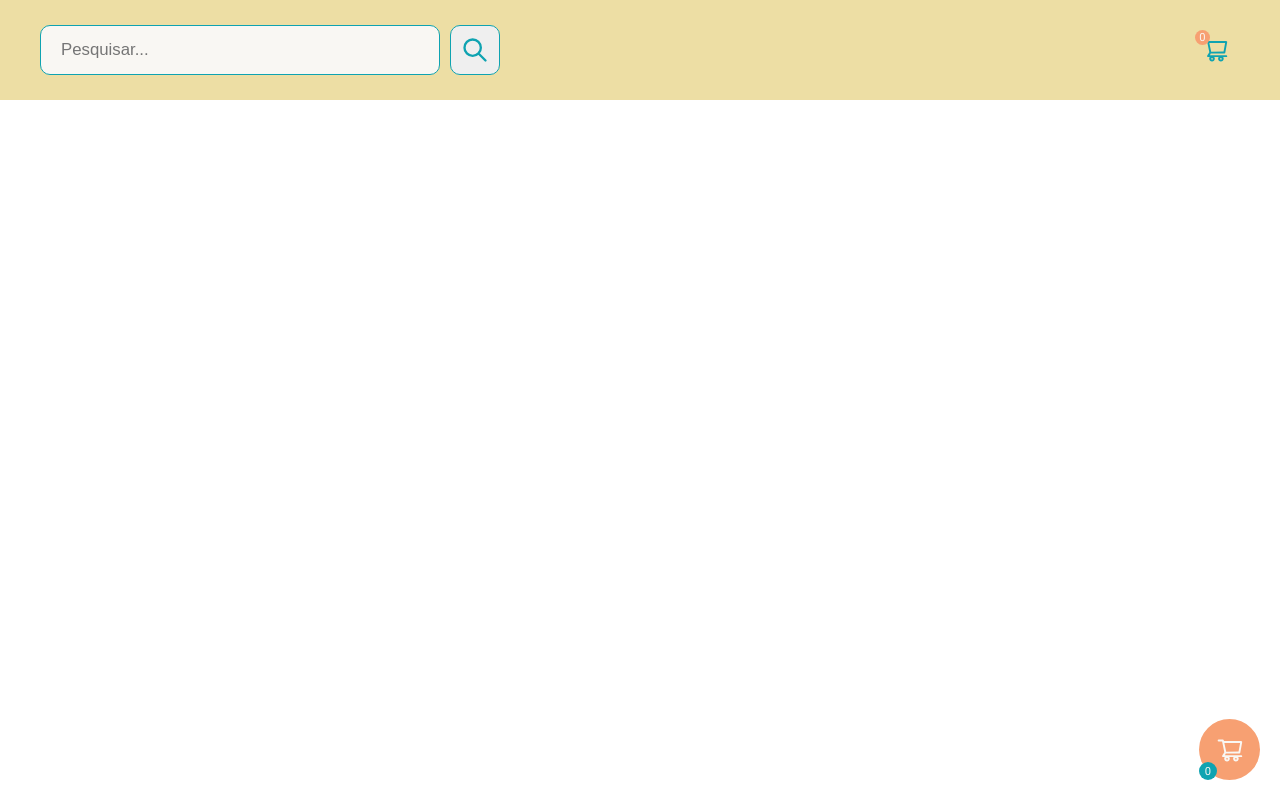
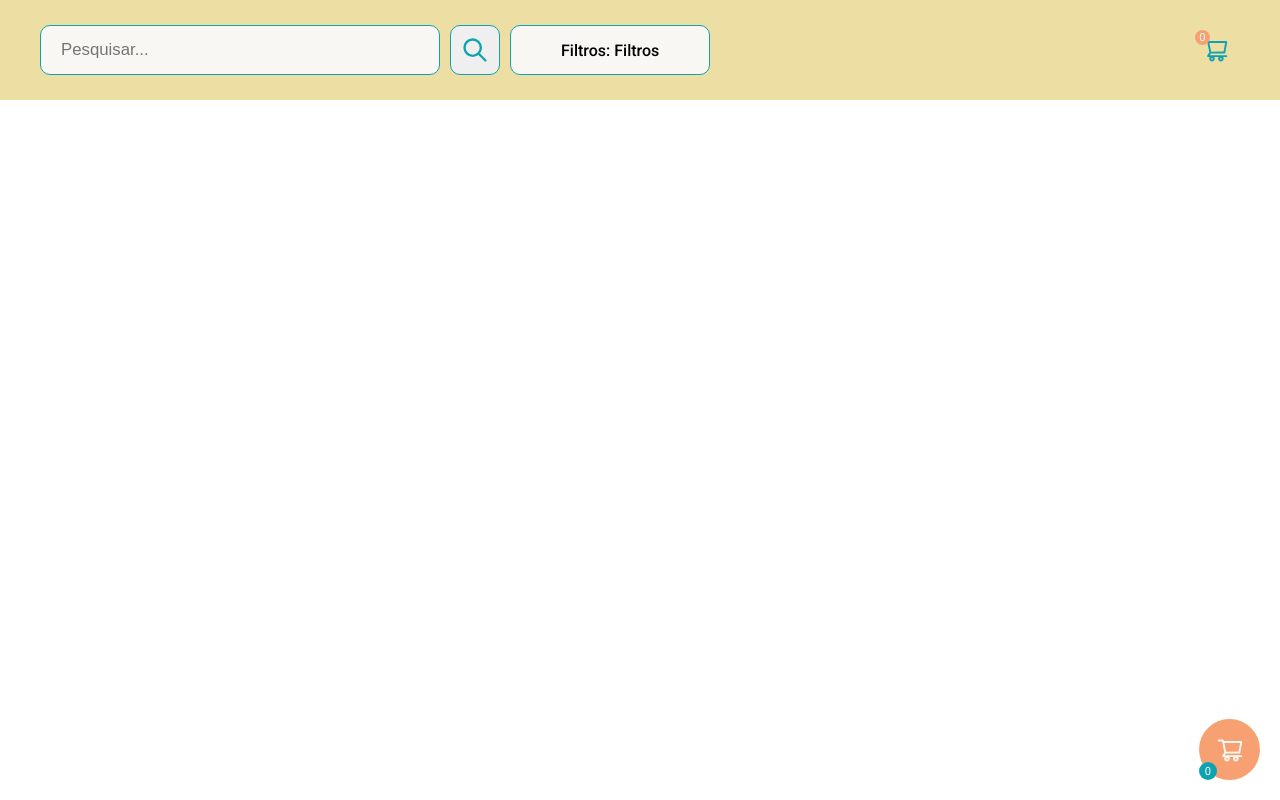
Before and after one commit to felipe-AGomes/mercadolivre-shopping-cart, a Next.js app: page / in a window 1280 px wide. Built offline with nearby package versions, Linux system fonts and the light colour scheme.

Commit message:
feat: add filtrage on header

```diff
--- a/src/components/GridProducts/index.tsx
+++ b/src/components/GridProducts/index.tsx
@@ -1,13 +1,16 @@
 import useAppContext from '@/hooks/useAppContext';
 import ProductItem from '../ProductItem';
 import S from './GridProducts.module.css';
+import { ProductProps } from '@/@types';
 
 export default function GridProducts() {
 	const { products } = useAppContext();
+	const results = products?.results;
 
 	return (
 		<div className={S.products__contain}>
-			{products.map((product) => {
+			{results &&
+				results.map((product) => {
 					return (
 						<ProductItem
 							key={product.id}
--- a/src/components/HeaderPage/HeaderPage.module.css
+++ b/src/components/HeaderPage/HeaderPage.module.css
@@ -4,7 +4,6 @@
 	justify-content: center;
 
 	position: fixed;
-	top: 0;
 	left: 0;
 	z-index: 1;
 	height: 100px;
@@ -62,6 +61,49 @@
 	border: solid 1px var(--blue);
 }
 
+.sort__contain {
+	display: flex;
+	align-items: center;
+	justify-content: center;
+
+	position: relative;
+	background: var(--background);
+	padding: 0 50px;
+	border: solid 1px var(--blue);
+	height: 50px;
+	border-radius: 10px;
+	cursor: pointer;
+}
+
+.sort__contain h3 {
+	font-size: 1rem;
+	font-weight: 500;
+	white-space: nowrap;
+}
+
+.sort__contain ul {
+	display: flex;
+	align-items: center;
+	justify-content: center;
+	flex-direction: column;
+
+	position: absolute;
+	top: 50px;
+	width: max-content;
+	background: inherit;
+	border-top: solid 1px var(--blue);
+	padding-top: 20px;
+	width: 100%;
+}
+
+.sort__contain ul li {
+	font-size: 1rem;
+	font-weight: 500;
+	list-style: none;
+	margin-bottom: 20px;
+	cursor: pointer;
+}
+
 @media (min-width: 700px) {
 	.header__contain {
 		justify-content: space-between;
--- a/src/components/HeaderPage/index.tsx
+++ b/src/components/HeaderPage/index.tsx
@@ -1,3 +1,4 @@
+'use client';
 import { HiOutlineSearch } from 'react-icons/hi';
 import { AiOutlineShoppingCart } from 'react-icons/ai';
 
@@ -7,17 +8,23 @@ import CartNumber from '../CartNumber';
 import useAppContext from '@/hooks/useAppContext';
 import useHandleSubmit from '@/hooks/useHandleSubmit';
 import S from './HeaderPage.module.css';
+import { useState } from 'react';
 
 export default function HeaderPage() {
 	const { register, handleSubmit, reset } = useForm<SearchProductsInput>({
 		defaultValues: { query: '' },
 	});
-	const { searchProductsSubmit } = useHandleSubmit();
-	const { cartIsOpen, setCartIsOpen } = useAppContext();
+	const { searchProductsSubmit, addSort } = useHandleSubmit();
+	const { cartIsOpen, products, setCartIsOpen } = useAppContext();
+	const [filterOpen, setFilterOpen] = useState(false);
 
 	const onSubmit = (data: SearchProductsInput) => {
 		searchProductsSubmit(data);
 		reset();
+	};
+
+	const handleFilterOpen = () => {
+		setFilterOpen(!filterOpen);
 	};
 
 	return (
@@ -35,6 +42,27 @@ export default function HeaderPage() {
 				<button type='submit'>
 					<HiOutlineSearch size={28} />
 				</button>
+
+				<div
+					className={S.sort__contain}
+					onClick={handleFilterOpen}
+				>
+					<h3>Filtros: {products?.sort ? products.sort.name : 'Filtros'}</h3>
+					{products?.available_sorts && filterOpen && (
+						<ul>
+							{products.available_sorts.map((sort) => {
+								return (
+									<li
+										key={sort.id}
+										onClick={() => addSort(sort.id)}
+									>
+										{sort.name}
+									</li>
+								);
+							})}
+						</ul>
+					)}
+				</div>
 			</form>
 			<div
 				className={`${S.cartIcon__contain} ${cartIsOpen ? S.active : ''}`}
--- a/src/context/AppContext.tsx
+++ b/src/context/AppContext.tsx
@@ -7,13 +7,27 @@ type Props = {
 	children: React.ReactNode;
 };
 
+type ApiResponse = {
+	site_id: string;
+	country_default_time_zone: string;
+	query: string;
+	paging: any;
+	results: ProductProps[];
+	sort: Record<string, string>;
+	available_sorts: [Record<string, string>];
+	filters: [Record<string, string>];
+	available_filters: [Record<string, string>];
+};
+
 type AppContextProps = {
 	cartItems: ProductProps[] | [];
 	cartIsOpen: boolean;
 	windowWIdth: number;
-	products: ProductProps[] | [];
+	currentQuery: string;
+	products: ApiResponse | null;
+	setCurrentQuery: (newValue: string) => void;
 	setCartItems: (newValue: ProductProps[] | []) => void;
-	setProducts: (newValue: ProductProps[] | []) => void;
+	setProducts: (newValue: ApiResponse | null) => void;
 	setWindowWidth: (newValue: number) => void;
 	setCartIsOpen: (newValue: boolean) => void;
 };
@@ -21,8 +35,10 @@ type AppContextProps = {
 export const AppContext = createContext<AppContextProps>({
 	cartIsOpen: false,
 	windowWIdth: 0,
-	products: [],
+	products: null,
 	cartItems: [],
+	currentQuery: '',
+	setCurrentQuery() {},
 	setCartItems() {},
 	setProducts() {},
 	setCartIsOpen() {},
@@ -32,8 +48,9 @@ export const AppContext = createContext<AppContextProps>({
 export default function AppContextProvider({ children }: Props) {
 	const [cartIsOpen, setCartIsOpen] = useState(false);
 	const [windowWIdth, setWindowWidth] = useState<number>(0);
-	const [products, setProducts] = useState<ProductProps[] | []>([]);
+	const [products, setProducts] = useState<ApiResponse | null>(null);
 	const [cartItems, setCartItems] = useState<ProductProps[] | []>([]);
+	const [currentQuery, setCurrentQuery] = useState<string>('');
 
 	return (
 		<AppContext.Provider
@@ -42,6 +59,8 @@ export default function AppContextProvider({ children }: Props) {
 				cartIsOpen,
 				windowWIdth,
 				products,
+				currentQuery,
+				setCurrentQuery,
 				setCartItems,
 				setCartIsOpen,
 				setWindowWidth,
--- a/src/hooks/useHandleSubmit.ts
+++ b/src/hooks/useHandleSubmit.ts
@@ -1,16 +1,34 @@
+'use client';
+
 import { ProductProps, SearchProductsInput } from '@/@types';
 import useAppContext from './useAppContext';
+import { NextRouter, useRouter } from 'next/router';
+import { useEffect } from 'react';
 
 export default function useHandleSubmit() {
+	const { currentQuery, setCurrentQuery } = useAppContext();
+
 	const { setProducts } = useAppContext();
 	const searchProductsSubmit = async (e: SearchProductsInput) => {
-		const response = (await fetch(
-			`https://api.mercadolibre.com/sites/MLB/search?q=${e.query}`,
-		)) as any;
+		const query = `https://api.mercadolibre.com/sites/MLB/search?q=${e.query}`;
+
+		const response = (await fetch(query)) as any;
 		const data = await response.json();
 
-		setProducts(data.results as ProductProps[]);
+		setCurrentQuery(query);
+		setProducts(data as any);
 	};
 
-	return { searchProductsSubmit };
+	const addSort = async (filter: string) => {
+		console.log(filter);
+		const query = `${currentQuery}&sort=${filter}`;
+		console.log(query);
+		const response = (await fetch(query)) as any;
+		const data = await response.json();
+		console.log(data);
+
+		setProducts(data as any);
+	};
+
+	return { searchProductsSubmit, addSort };
 }
```
Lines whose indentation alone changed are shown as unchanged.
